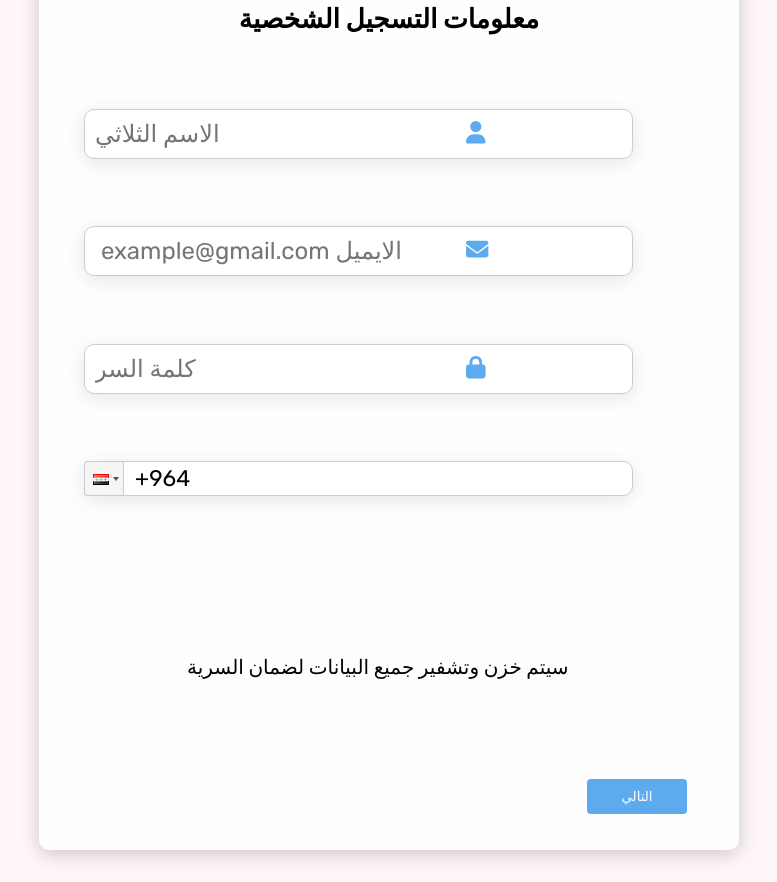
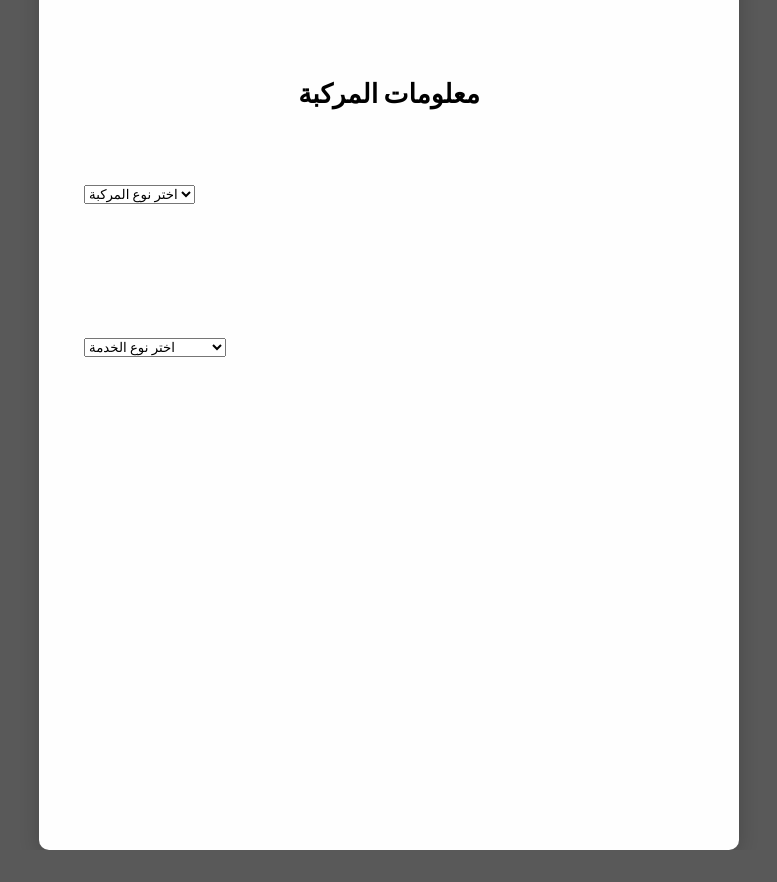
Before and after one commit to Levim-MX/CarMaintance, a React (Vite) app: page / in a window 1280 px wide. Shown: the whole page, without its empty margins (251-1028 px from the left). After the commit the page ends 850 px from the top, so only its background shows below. Built offline with nearby package versions, Linux system fonts and the light colour scheme.

Commit message:
second form commit

```diff
--- a/src/App.css
+++ b/src/App.css
@@ -23,7 +23,7 @@
 body {
 
 
-  background-color: #fff6f8;
+  background-color: #020202a7;
 }
 .FqaHome2{
   text-align: center;
--- a/src/componts/Form.css
+++ b/src/componts/Form.css
@@ -1,3 +1,5 @@
+
+
 .form-container{
     height: 100vh;
     display: flex;
--- a/src/componts/Form.jsx
+++ b/src/componts/Form.jsx
@@ -50,7 +50,7 @@ const Form = () => {
   return (
     <section className="form-container">
 
-  <form onSubmit={handleSubmit}>
+  {/* <form onSubmit={handleSubmit}>
     <div className="form-header">
       <h1>معلومات التسجيل الشخصية</h1>
     </div>
@@ -98,7 +98,73 @@ const Form = () => {
         <p>سيتم خزن وتشفير جميع البيانات لضمان السرية </p>
       <button type="submit">التالي</button>
     </div>
-  </form>
+  </form> */}
+
+
+
+ <form >
+      {/* form heading */}
+  <div className='form-header '>
+         <h1> معلومات المركبة </h1>
+  </div>
+
+        <div className='form-body'>
+
+           {/* input1 */}
+          <div className='form-group'>
+            <select name="" id="carTyp" required>
+              <option value="">اختر نوع المركبة</option>
+              <option value="AUDI A3"> أودي A3</option>
+              <option value="AUDI A4"> AUDI A4</option>
+              <option value="AUDI A6">AUDI A6  </option>
+              <option value="AUDI A8">  AUDI A8</option>
+              <option value="AUDI Q3"> AUDI Q3  </option>
+              <option value="AUDI Q5"> AUDI Q5 </option>
+              <option value="AUDI Q7"> AUDI Q7  </option>
+              <option value="AUDI Q8"> AUDI Q8  </option>
+              <option value="AUDI TT"> AUDI TT </option>
+              <option value="AUDI R8"> AUDI R8  </option>
+
+
+            </select>
+
+          </div>
+
+          {/* input2 */}
+          <div className='form-group'>
+          <select name="" id="carServise" required>
+              <option value="">اختر نوع الخدمة</option>
+              <option value="Oil Change"> تغير زيت السيارة </option>
+              <option value="ُEngin Maintance"> صيانة المحرك</option>
+              <option value="Bistem ">صيانة بستم المحرك  </option>
+              <option value="Car Washing">  غسل وتنضيف المركبة</option>
+              <option value="Car Breaks ">  صيانة المكابح  </option>
+              <option value="Car Wheel ">  صيانة الاطارات   </option>
+
+
+
+            </select>
+
+          </div>
+           {/* input3 */}
+          <div className='form-group'>
+
+          </div>
+           {/* input4*/}
+          <div className='form-group'>
+
+          </div>
+
+        </div>
+
+
+
+
+
+ </form>
+
+
+
 </section>
 
   );
```
